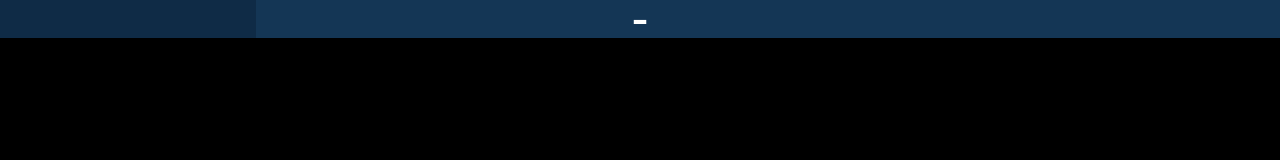
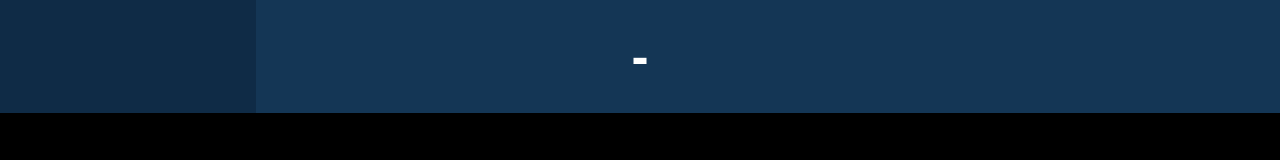
Before and after one commit to SancaICC/SancaICC.github.io, a plain HTML site: page LetrasICC/index.html in a window 1280 px wide. Drawn offline with Linux system fonts and the light colour scheme.

Commit message:
Update style.css

```diff
--- a/LetrasICC/style.css
+++ b/LetrasICC/style.css
@@ -14,7 +14,7 @@ body {
 #head {
     background: #143655;
     display: flex;
-    flex-basis: 1cm;
+    flex-basis:3cm;
     flex-grow: 0;
     flex-shrink: 0;
 }
@@ -24,7 +24,7 @@ body {
     text-align: center;
     flex: 1;
     cursor: pointer;
-    line-height: 1cm;
+    line-height: 3cm;
 }
 
 .button1:hover {
@@ -36,8 +36,9 @@ body {
     text-align: center;
     flex: 3;
     font-size: 4vw;
+    font-weight: bold;
     font-family: Arial;
-    line-height: 1cm;
+    line-height: 3cm;
 }
 
 #content {
@@ -47,7 +48,7 @@ body {
 
 #text {
     text-align: center;
-    padding: 10px;
+    padding: 20px;
     font-size: 4vw;
     font-family: Arial;
 }
```
